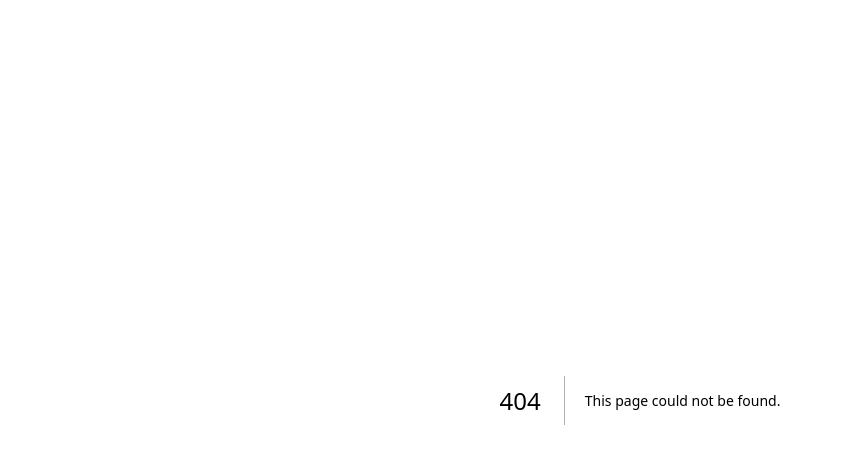
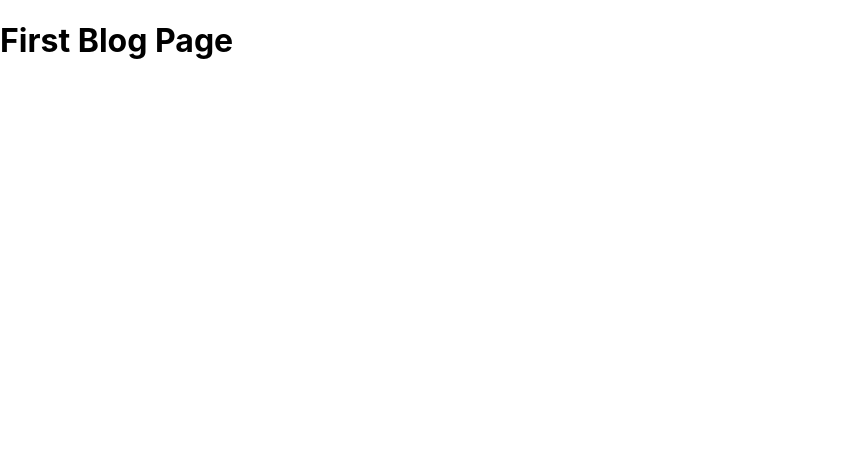
Before and after one commit to Leon-Masakuna/NextJS, a Next.js app: page /blog/first in a window 1280 px wide. Before the commit this address had no page. Shown: the top 464 px of the page, without its empty margins (0-841 px from the left). Built offline with nearby package versions, Linux system fonts and the light colour scheme.

Commit message:
feat : first page

```diff
--- /dev/null
+++ b/pages/blog/first.js
@@ -0,0 +1,5 @@
+function firstBlog() {
+  return <h1>First Blog Page</h1>;
+}
+
+export default firstBlog;
```
